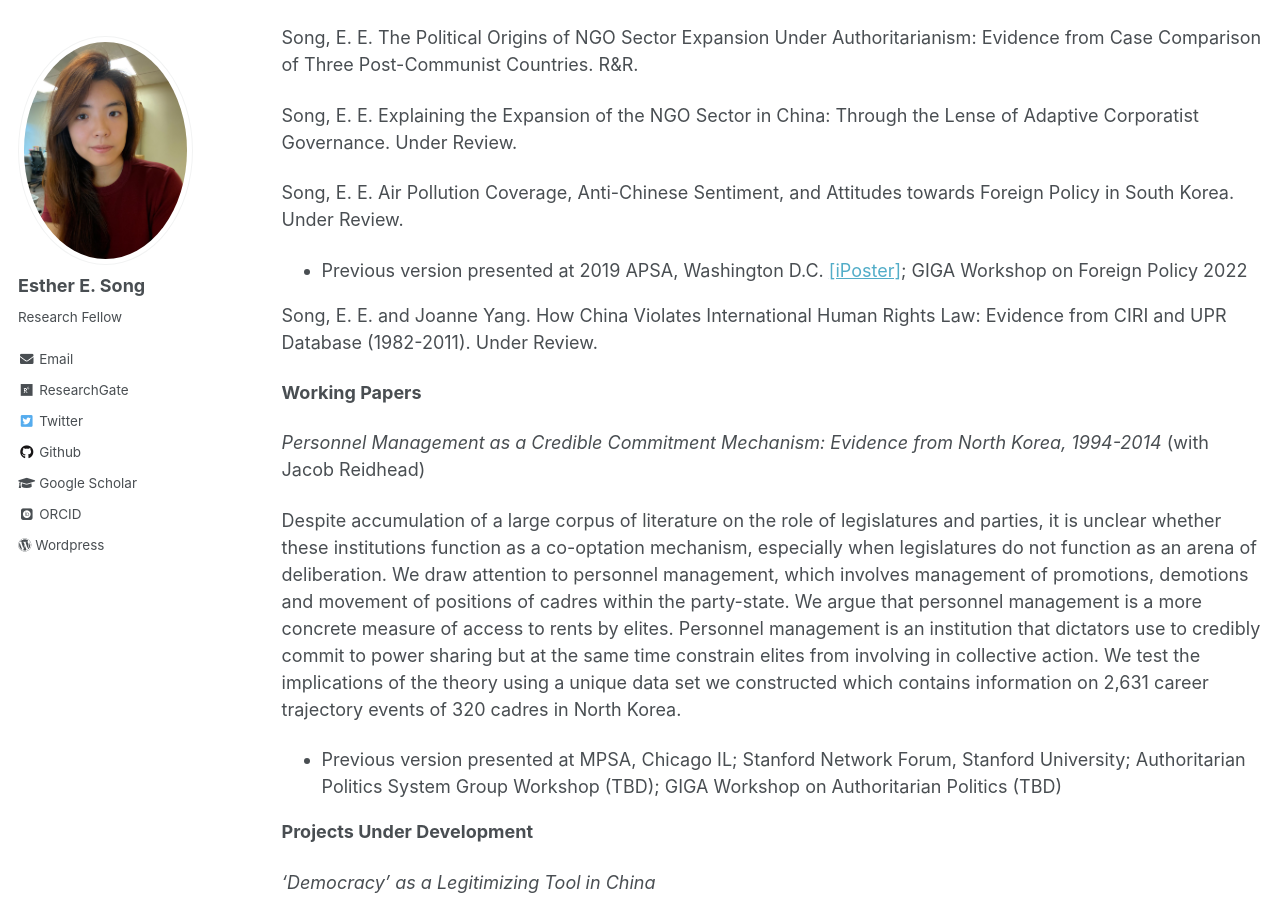
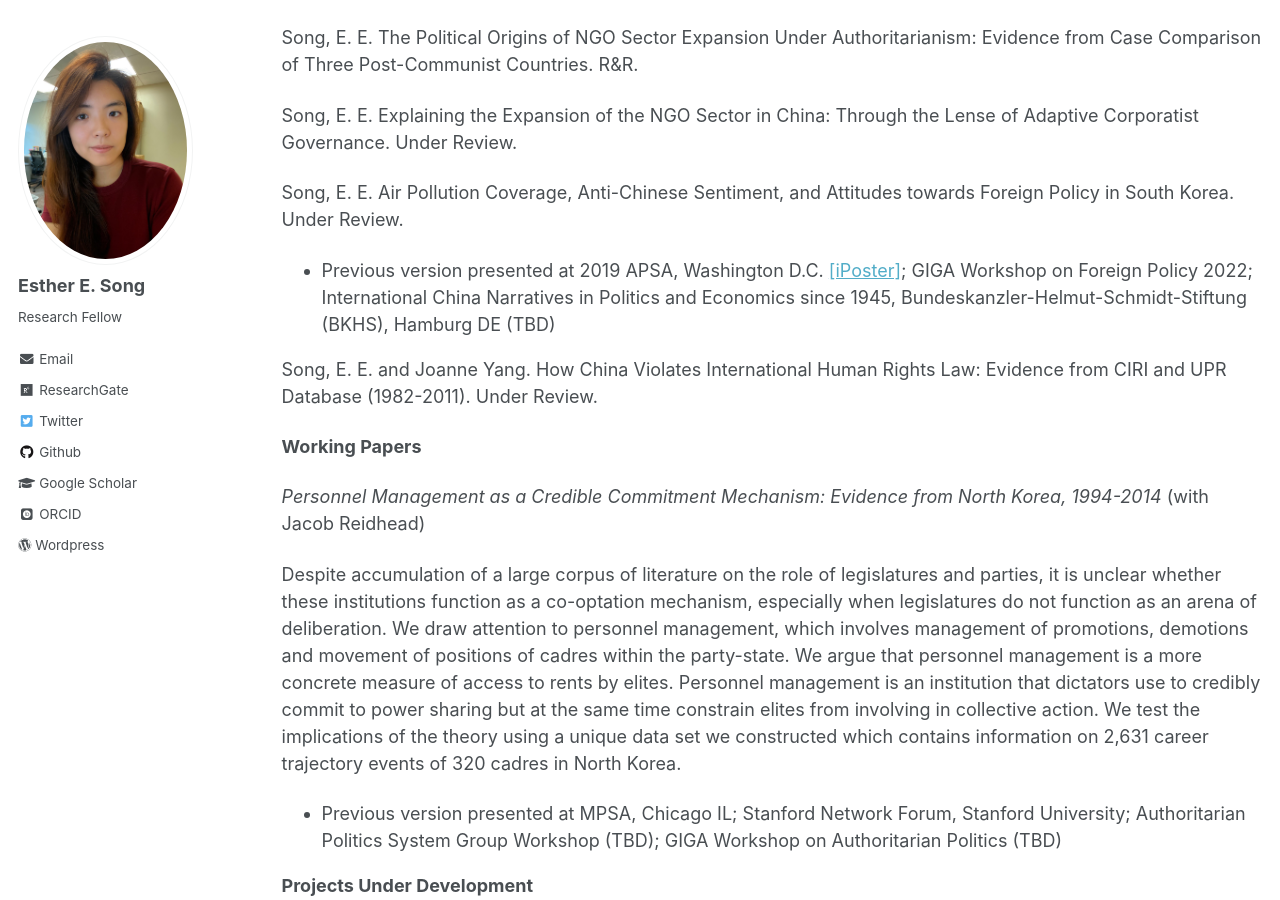
Before and after one commit to ehsong/ehsong.github.io, a Jekyll site: the page built from _pages/research.md, in a window 1280 px wide and 900 px high, scrolled down 649 px. Built offline with Jekyll 4.4.1, drawn with Linux system fonts in a browser that asks for light colours; some web fonts are replaced.

Commit message:
Update research.md

```diff
--- a/_pages/research.md
+++ b/_pages/research.md
@@ -25,7 +25,7 @@ Song, E. E. The Political Origins of NGO Sector Expansion Under Authoritarianism
 Song, E. E. Explaining the Expansion of the NGO Sector in China: Through the Lense of Adaptive Corporatist Governance. Under Review.
 
 Song, E. E. Air Pollution Coverage, Anti-Chinese Sentiment, and Attitudes towards Foreign Policy in South Korea. Under Review.
-- Previous version presented at 2019 APSA, Washington D.C. [[iPoster]](https://apsa2019-apsa.ipostersessions.com/default.aspx?s=DF-1D-34-3D-64-33-21-12-B0-42-57-A1-87-AC-68-E1); GIGA Workshop on Foreign Policy 2022
+- Previous version presented at 2019 APSA, Washington D.C. [[iPoster]](https://apsa2019-apsa.ipostersessions.com/default.aspx?s=DF-1D-34-3D-64-33-21-12-B0-42-57-A1-87-AC-68-E1); GIGA Workshop on Foreign Policy 2022; International China Narratives in Politics and Economics since 1945, Bundeskanzler-Helmut-Schmidt-Stiftung (BKHS), Hamburg DE (TBD)
 
 Song, E. E. and Joanne Yang. How China Violates International Human Rights Law: Evidence from CIRI and UPR Database (1982-2011). Under Review.
 
```
